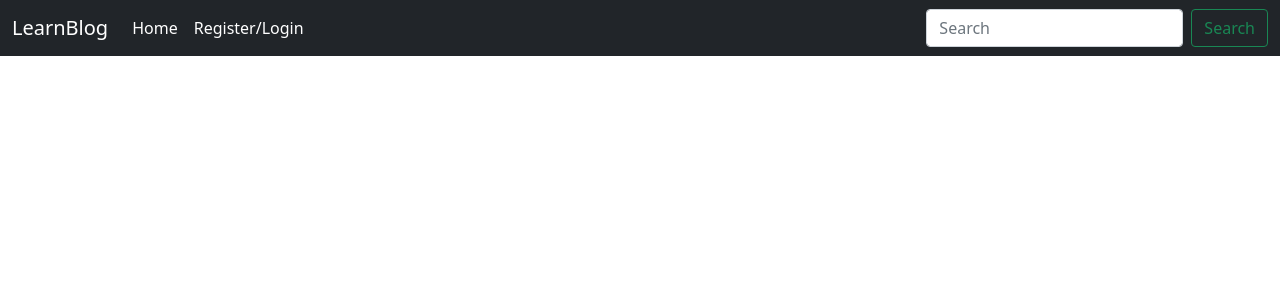
After one commit to ja74d/Flask_login_and_register, a Flask app: template app/templates/base.html in a window 1280 px wide. The commit adds this page. Shown: the top 300 px of the page. Run offline with Flask 2, Linux system fonts and the light colour scheme; the template is opened without the code that fills it: most values are stand-ins (such as "Sample title", 1, 10 or a date in 2020).

Commit message:
create base.html and nav

```diff
--- /dev/null
+++ b/app/templates/base.html
@@ -0,0 +1,32 @@
+<!doctype html>
+<html lang="en">
+  <head>
+    <!-- Required meta tags -->
+    <meta charset="utf-8">
+    <meta name="viewport" content="width=device-width, initial-scale=1">
+
+    <!-- Bootstrap CSS -->
+    <link href="https://cdn.jsdelivr.net/npm/bootstrap@5.1.3/dist/css/bootstrap.min.css" rel="stylesheet" integrity="sha384-1BmE4kWBq78iYhFldvKuhfTAU6auU8tT94WrHftjDbrCEXSU1oBoqyl2QvZ6jIW3" crossorigin="anonymous">
+
+    <title>{{ title }}</title>
+  </head>
+  {% include 'nav.html' %}
+  <body>
+   <div class="container">
+      <div class="row">
+        <div class="col-md-12">
+          {% block content %}{% endblock %}
+        </div>
+      </div>
+    <!-- Optional JavaScript; choose one of the two! -->
+
+    <!-- Option 1: Bootstrap Bundle with Popper -->
+    <script src="https://cdn.jsdelivr.net/npm/bootstrap@5.1.3/dist/js/bootstrap.bundle.min.js" integrity="sha384-ka7Sk0Gln4gmtz2MlQnikT1wXgYsOg+OMhuP+IlRH9sENBO0LRn5q+8nbTov4+1p" crossorigin="anonymous"></script>
+
+    <!-- Option 2: Separate Popper and Bootstrap JS -->
+    <!--
+    <script src="https://cdn.jsdelivr.net/npm/@popperjs/core@2.10.2/dist/umd/popper.min.js" integrity="sha384-7+zCNj/IqJ95wo16oMtfsKbZ9ccEh31eOz1HGyDuCQ6wgnyJNSYdrPa03rtR1zdB" crossorigin="anonymous"></script>
+    <script src="https://cdn.jsdelivr.net/npm/bootstrap@5.1.3/dist/js/bootstrap.min.js" integrity="sha384-QJHtvGhmr9XOIpI6YVutG+2QOK9T+ZnN4kzFN1RtK3zEFEIsxhlmWl5/YESvpZ13" crossorigin="anonymous"></script>
+    -->
+  </body>
+</html>
--- a/app/templates/index.html
+++ b/app/templates/index.html
@@ -1,3 +1,9 @@
+{% extends 'base.html' %}
+{% block content %}
+
 <h1>
     hi javad
+    test 2
 </h1>
+
+{% endblock %}
--- /dev/null
+++ b/app/templates/nav.html
@@ -0,0 +1,23 @@
+<nav class="navbar navbar-expand-lg navbar-dark bg-dark">
+  <div class="container-fluid">
+    <a class="navbar-brand">LearnBlog</a>
+    <button class="navbar-toggler" type="button" data-bs-toggle="collapse" data-bs-target="#navbarSupportedContent" aria-controls="navbarSupportedContent" aria-expanded="false" aria-label="Toggle navigation">
+      <span class="navbar-toggler-icon"></span>
+    </button>
+    <div class="collapse navbar-collapse" id="navbarSupportedContent">
+      <ul class="navbar-nav me-auto mb-2 mb-lg-0">
+        <li class="nav-item">
+          <a class="nav-link active" aria-current="page" href="/">Home</a>
+        </li>
+        <li class="nav-item">
+          <a class="nav-link active" href="">Register/Login</a>
+        </li>
+
+      </ul>
+      <form class="d-flex">
+        <input class="form-control me-2" type="search" placeholder="Search" aria-label="Search">
+        <button class="btn btn-outline-success" type="submit">Search</button>
+      </form>
+    </div>
+  </div>
+</nav>
```
